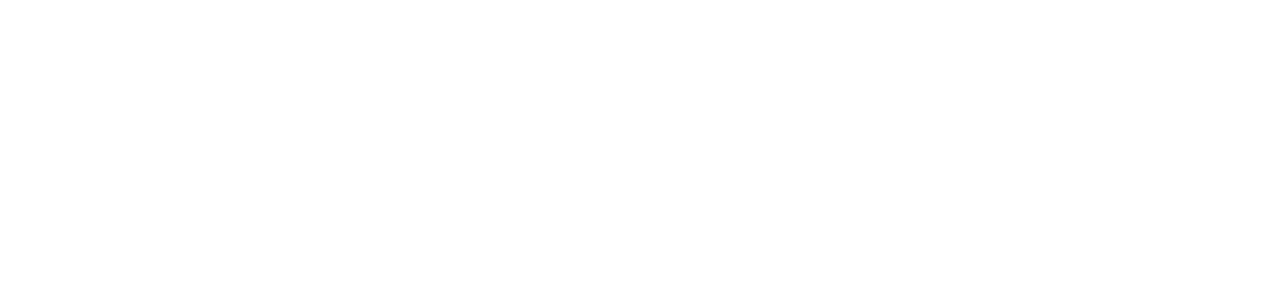
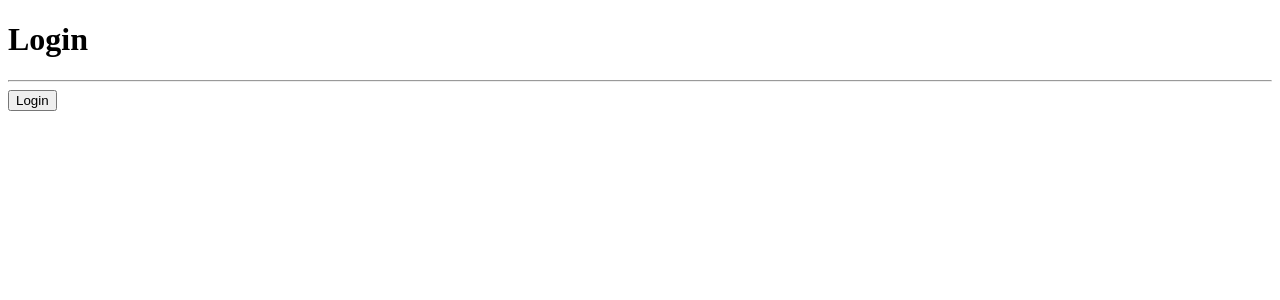
Before and after one commit to marcio32/SomosReactJs, a React (Vite) app: page /login in a window 1280 px wide. Shown: the top 300 px of the page. Built offline with nearby package versions, Linux system fonts and the light colour scheme.

Commit message:
Subo clase

```diff
--- a/package.json
+++ b/package.json
@@ -11,7 +11,8 @@
   },
   "dependencies": {
     "react": "^18.2.0",
-    "react-dom": "^18.2.0"
+    "react-dom": "^18.2.0",
+    "react-router-dom": "^5.2.0"
   },
   "devDependencies": {
     "@types/react": "^18.2.15",
--- a/src/HeroesApp.jsx
+++ b/src/HeroesApp.jsx
@@ -1,13 +1,21 @@
-// eslint-disable-next-line react/prop-types
-export const HeroesApp = ({ hola }) => {
+import { useEffect, useReducer } from 'react';
+import { AuthReducer } from './auth/AuthReducer';
+import { AuthContext } from './auth/AuthContext';
+import { AppRouter } from './routers/AppRouter';
+const init = () => {
+  return JSON.parse(localStorage.getItem('user')) || { logged: false };
+};
+
+export const HeroesApp = () => {
+  const [user, dispatch] = useReducer(AuthReducer, {}, init);
+
+  useEffect(() => {
+    localStorage.setItem('user', JSON.stringify(user));
+  }, [user]);
+
   return (
-    <p>
-      {console.log(hola)}
-      {hola}
-    </p>
+    <AuthContext.Provider value={{ user, dispatch }}>
+      <AppRouter />
+    </AuthContext.Provider>
   );
 };
-
-export const HeroesApp2 = () => {
-  return <p>Hola Mundo2</p>;
-};
--- a/src/auth/AuthReducer.jsx
+++ b/src/auth/AuthReducer.jsx
@@ -1,6 +1,6 @@
 import { types } from '../types/types';
 
-export const authReducer = (state = {}, action) => {
+export const AuthReducer = (state = {}, action) => {
   switch (action.type) {
     case types.login:
       return {
--- /dev/null
+++ b/src/components/loginScreen.jsx
@@ -0,0 +1,27 @@
+import { useContext } from 'react';
+import { AuthContext } from '../auth/AuthContext';
+import { types } from '../types/types';
+
+export const LoginScreen = ({ history }) => {
+  const { dispatch } = useContext(AuthContext);
+  const handleLogin = () => {
+    const lastPath = localStorage.getItem('lastPath') || '/';
+    dispatch({
+      type: types.login,
+      payload: {
+        name: 'Marcio',
+      },
+    });
+
+    history.replace(lastPath);
+  };
+  return (
+    <div className="container mt-5">
+      <h1>Login</h1>
+      <hr />
+      <button className="btn btn-primary" onClick={handleLogin}>
+        Login
+      </button>
+    </div>
+  );
+};
--- /dev/null
+++ b/src/components/marvel/MarvelScreen.jsx
@@ -0,0 +1,9 @@
+export const MarvelScreen = () => {
+  return (
+    <div>
+      <h1>Marvel Screen</h1>
+      <hr />
+      Heroes
+    </div>
+  );
+};
--- /dev/null
+++ b/src/components/ui/Navbar.jsx
@@ -0,0 +1,50 @@
+import { useContext } from 'react';
+import { AuthContext } from '../../auth/AuthContext';
+import { useHistory, Link, NavLink } from 'react-router-dom';
+import { types } from '../../types/types';
+
+export const Navbar = () => {
+  const {
+    user: { name },
+    dispatch,
+  } = useContext(AuthContext);
+  const history = useHistory();
+
+  const handleLogout = () => {
+    history.replace('/login');
+
+    dispatch({
+      type: types.logout,
+    });
+  };
+
+  return (
+    <nav className="navbar navbar-expand.ms navbar-dark bn-dark">
+      <Link className="navbar-brand" to="/">
+        Asociaciones
+      </Link>
+
+      <div className="navbar-collapse">
+        <div className="navbar-nav">
+          <NavLink
+            activeClassName="active"
+            className="nav-item nav-link"
+            to="/marvel"
+          >
+            Marvel
+          </NavLink>
+        </div>
+      </div>
+
+      <div className="navbar-collapse collapse w-100 order-3 dual-collapse2">
+        <ul className="navbar-nav ml-auto">
+          <span className="nav-item nav-link text-info">{name}</span>
+
+          <button className="nav-item nav-link btn" onClick={handleLogout}>
+            Cerrar Sesion
+          </button>
+        </ul>
+      </div>
+    </nav>
+  );
+};
--- /dev/null
+++ b/src/routers/AppRouter.jsx
@@ -0,0 +1,32 @@
+import { useContext } from 'react';
+import { AuthContext } from '../auth/AuthContext';
+import { BrowserRouter as Router, Switch } from 'react-router-dom';
+import { PublicRoute } from './PublicRoute';
+import { PrivateRoute } from './PrivateRoute';
+import { LoginScreen } from '../components/loginScreen';
+import { DashboardRoutes } from './DashboardRoutes';
+
+export const AppRouter = () => {
+  const { user } = useContext(AuthContext);
+
+  return (
+    <Router>
+      <div>
+        <Switch>
+          <PublicRoute
+            exact
+            path="/login"
+            component={LoginScreen}
+            isAuthenticate={user.logged}
+          />
+
+          <PrivateRoute
+            path="/"
+            component={DashboardRoutes}
+            isAuthenticate={user.logged}
+          />
+        </Switch>
+      </div>
+    </Router>
+  );
+};
--- /dev/null
+++ b/src/routers/DashboardRoutes.jsx
@@ -0,0 +1,17 @@
+import { Switch, Route, Redirect } from 'react-router-dom';
+import { Navbar } from '../components/ui/Navbar';
+import { MarvelScreen } from '../components/marvel/MarvelScreen';
+
+export const DashboardRoutes = () => {
+  return (
+    <>
+      <Navbar />
+      <div className="container mt-2">
+        <Switch>
+          <Route path="/marvel" component={MarvelScreen} />
+          <Redirect to="/marvel" />
+        </Switch>
+      </div>
+    </>
+  );
+};
--- /dev/null
+++ b/src/routers/PrivateRoute.jsx
@@ -0,0 +1,22 @@
+import { Route, Redirect } from 'react-router-dom';
+import PropTypes from 'prop-types';
+
+export const PrivateRoute = ({
+  isAuthenticate,
+  component: Component,
+  ...rest
+}) => {
+  localStorage.setItem('lastPath', rest.location.pathname);
+  return (
+    <Route
+      component={(props) =>
+        isAuthenticate ? <Component {...props} /> : <Redirect to="/login" />
+      }
+    />
+  );
+};
+
+PrivateRoute.propTypes = {
+  isAuthenticate: PropTypes.bool.isRequired,
+  component: PropTypes.func.isRequired,
+};
--- /dev/null
+++ b/src/routers/PublicRoute.jsx
@@ -0,0 +1,17 @@
+import { Route, Redirect } from 'react-router-dom';
+import PropTypes from 'prop-types';
+
+export const PublicRoute = ({ isAuthenticate, component: Component }) => {
+  return (
+    <Route
+      component={(props) =>
+        !isAuthenticate ? <Component {...props} /> : <Redirect to="/" />
+      }
+    />
+  );
+};
+
+PublicRoute.propTypes = {
+  isAuthenticate: PropTypes.bool.isRequired,
+  component: PropTypes.func.isRequired,
+};
```
Also changed, not shown: src/types/types.jsx (renamed from src/types/types.js), 1 other file (tests, documents, lock files or other folders).
